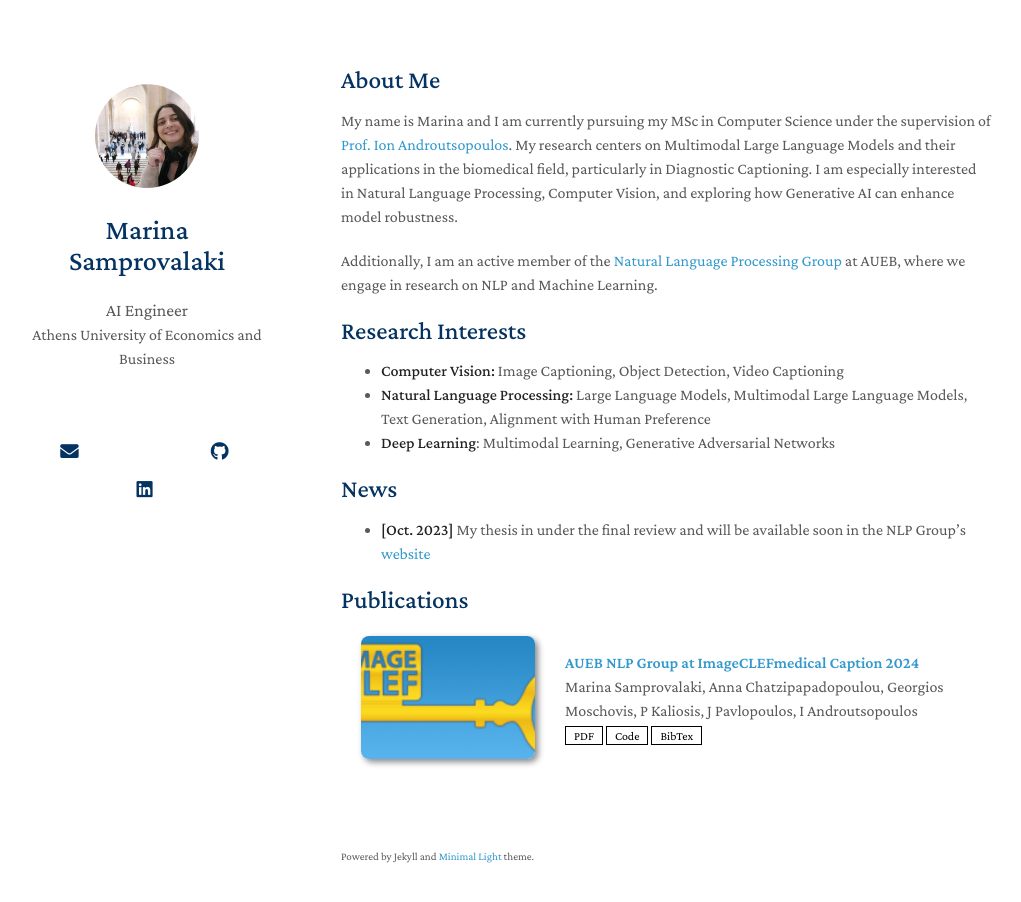
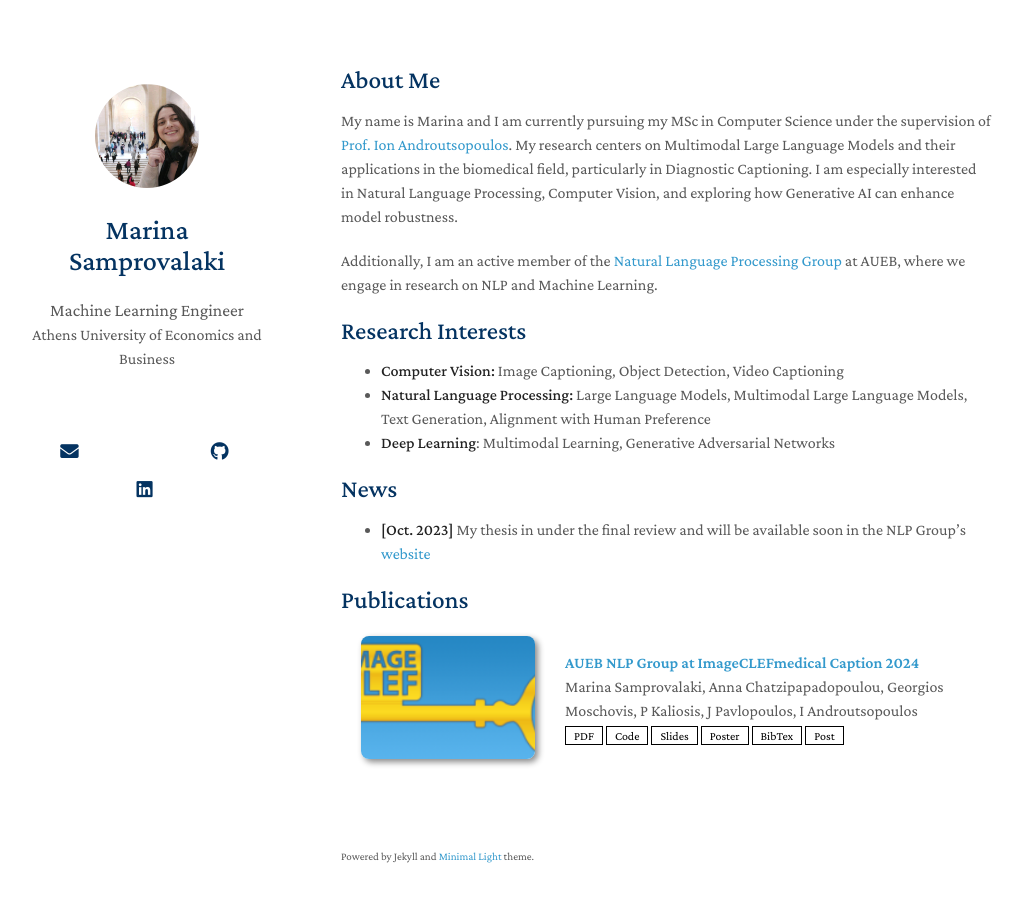
Before and after one commit to msamprovalaki/msamprovalaki.github.io, a Jekyll site: the page built from index.md, in a window 1280 px wide and 937 px high. Shown: the top 902 px of the window, without its empty margins (129-1150 px from the left). Built offline with Jekyll 4.4.1, drawn with Linux system fonts in a browser that asks for light colours; nearby versions of some CDN libraries; a style sheet for code colours, icons or effects is not loaded; our own code applies the rules of GitHub Pages for plain Markdown files.

Commit message:
publication

```diff
--- a/_config.yml
+++ b/_config.yml
@@ -1,7 +1,7 @@
 # Basic Information
 title: Marina Samprovalaki
 # email: marina.samprovalaki@gmail.com
-position: AI Engineer
+position: Machine Learning Engineer
 affiliation: Athens University of Economics and Business
 address: Athens, Greece
 
--- a/_includes/publications.md
+++ b/_includes/publications.md
@@ -30,8 +30,17 @@
       {% if link.page %}
       <a href="{{ link.page }}" class="btn btn-sm z-depth-0" role="button" target="_blank" style="font-size:12px;">Project Page</a>
       {% endif %}
+      {% if link.slides %}
+      <a href="{{ link.slides }}" class="btn btn-sm z-depth-0" role="button" target="_blank" style="font-size:12px;">Slides</a>
+      {% endif %}
+      {% if link.poster %}
+      <a href="{{ link.poster }}" class="btn btn-sm z-depth-0" role="button" target="_blank" style="font-size:12px;">Poster</a>
+      {% endif %}
       {% if link.bibtex %}
       <a href="{{ link.bibtex }}" class="btn btn-sm z-depth-0" role="button" target="_blank" style="font-size:12px;">BibTex</a>
+      {% endif %}
+      {% if link.post %}
+      <a href="{{ link.post }}" class="btn btn-sm z-depth-0" role="button" target="_blank" style="font-size:12px;">Post</a>
       {% endif %}
       {% if link.notes %}
       <strong> <i style="color:#e74d3c">{{ link.notes }}</i></strong>
--- /dev/null
+++ b/assets/bibs/imageclef24.bib
@@ -0,0 +1,5 @@
+@article{samprovalaki2024aueb,
+  title={AUEB NLP Group at ImageCLEFmedical Caption 2024},
+  author={Samprovalaki, Marina and Chatzipapadopoulou, Anna and Moschovis, Georgios and Kaliosis, P and Pavlopoulos, J and Androutsopoulos, I},
+  year={2024}
+}
--- a/html_source_file/index.html
+++ b/html_source_file/index.html
@@ -140,9 +140,14 @@
 
       <a href="https://github.com/MrGiovanni/ContinualLearning" class="btn btn-sm z-depth-0" role="button" target="_blank" style="font-size:12px;">Code</a>
 
+      <a href="http://nlp.cs.aueb.gr/pubs/CLEF2024-Slides-Public.pdf" class="btn btn-sm z-depth-0" role="button" target="_blank" style="font-size:12px;">Slides</a>
 
+      <a href="http://nlp.cs.aueb.gr/pubs/CLEF2024-Slides-Public.pdf" class="btn btn-sm z-depth-0" role="button" target="_blank" style="font-size:12px;">Poster</a>
 
       <a href="https://bib.yliu.me/MICCAI23.txt" class="btn btn-sm z-depth-0" role="button" target="_blank" style="font-size:12px;">BibTex</a>
+
+      <a href="http://nlp.cs.aueb.gr/pubs/CLEF2024-Slides-Public.pdf" class="btn btn-sm z-depth-0" role="button" target="_blank" style="font-size:12px;">Post</a>
+
 
 
       <strong> <i style="color:#e74d3c">Early Accept</i></strong>
--- a/index.md
+++ b/index.md
@@ -6,7 +6,7 @@ layout: homepage
 
 My name is Marina and I am currently pursuing my MSc in Computer Science under the supervision of [Prof. Ion Androutsopoulos](https://www2.aueb.gr/users/ion/). My research centers on Multimodal Large Language Models and their applications in the biomedical field, particularly in Diagnostic Captioning. I am especially interested in Natural Language Processing, Computer Vision, and exploring how Generative AI can enhance model robustness.
 
-Additionally, I am an active member of the [Natural Language Processing Group](http://nlp.cs.aueb.gr) at AUEB, where we engage in research on NLP and Machine Learning.
+Additionally, I am an active member of the [Natural Language Processing Group](http://nlp.cs.aueb.gr/theses.html) at AUEB, where we engage in research on NLP and Machine Learning.
 
 
 ## Research Interests
```
Also changed, not shown: _data/publications.yml (+7 -5 lines).
